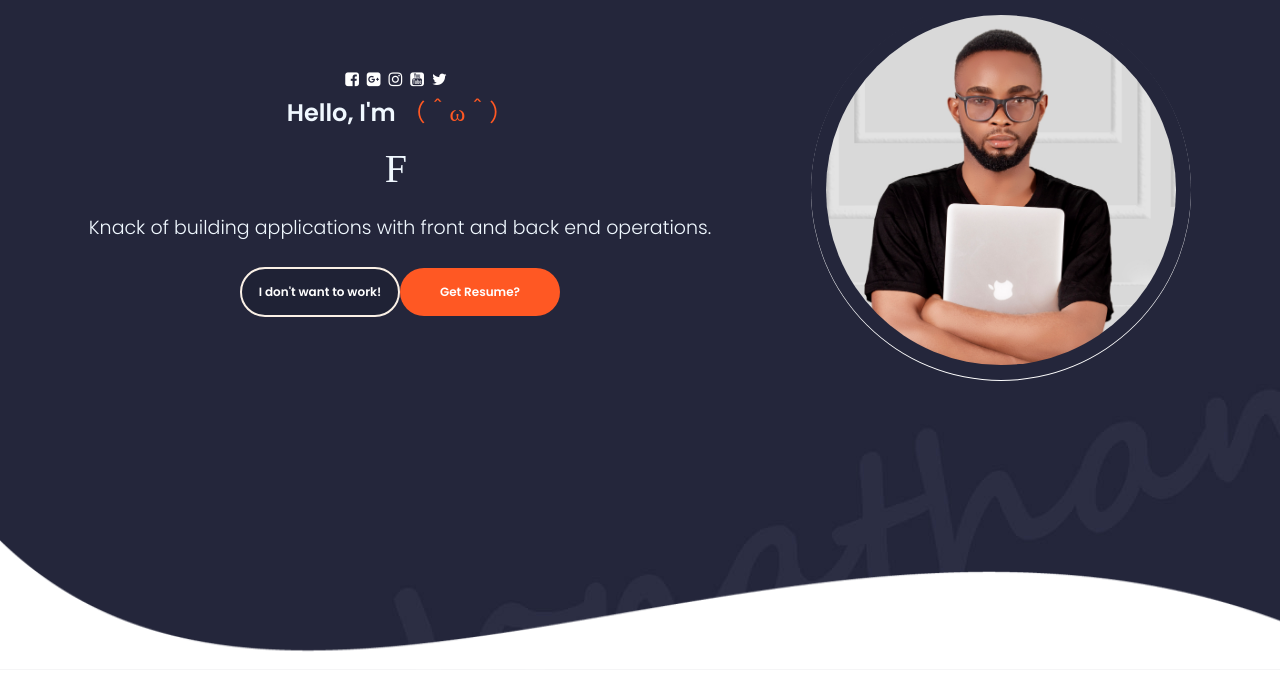
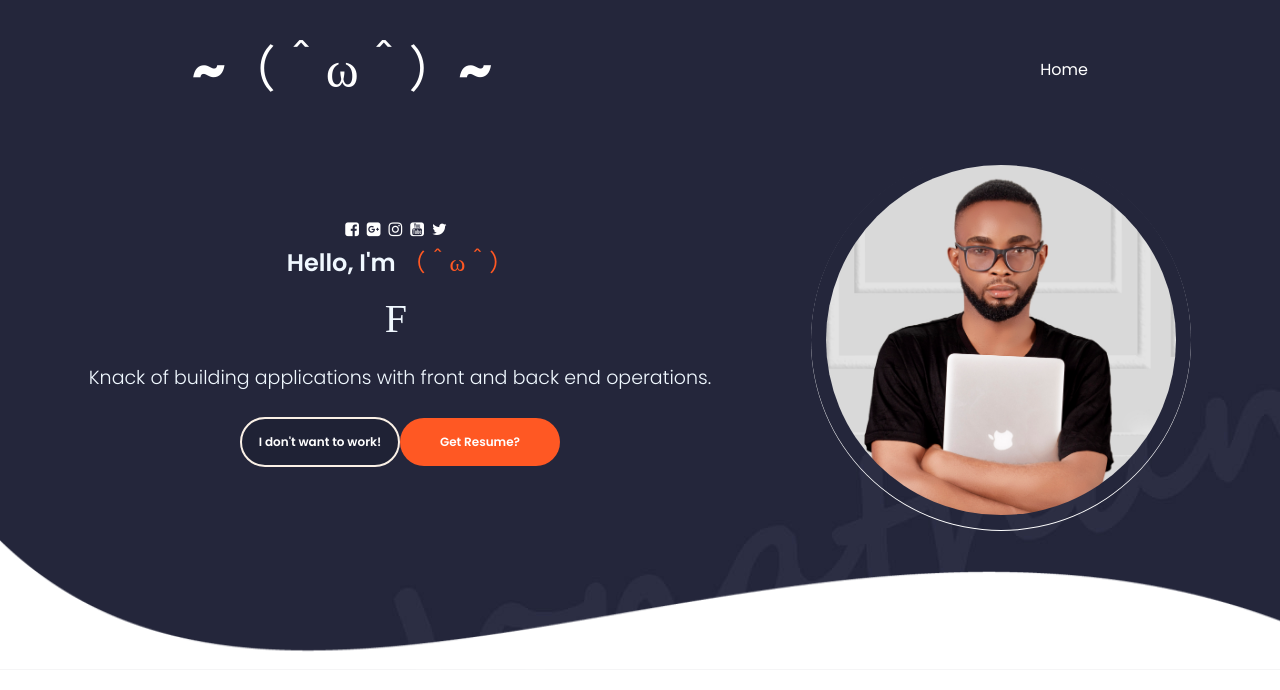
Before and after one commit to Amadeus710/portfolioSample, a React (Create React App) app: page / in a window 1280 px wide. Shown: the top 690 px of the page. Built offline with nearby package versions, Linux system fonts and the light colour scheme; a web font is replaced by a local one.

Commit message:
styling header

```diff
--- a/src/PortfolioContainer/Home/Header/Header.css
+++ b/src/PortfolioContainer/Home/Header/Header.css
@@ -0,0 +1,95 @@
+.header-container {
+    display: flex;
+    justify-content: center;
+    height: 140px;
+    color: var(--white);
+}
+
+.header-parent {
+    display: flex;
+    align-items:  center;
+    justify-content: space-between;
+    height: 100%;
+    width: 70%;
+    color: var(--white);
+}
+
+.header-logo {
+    font-size: 50px;
+    font-family: 'Poppins ExtraBold';
+    color: var(--white);
+}
+
+.header-options {
+    display: flex;
+    align-items: center;
+}
+
+.header-option {
+    font-size: 16px;
+    cursor: pointer;
+    font-weight: 600;
+}
+
+.header-hamburger {
+    display: none;
+    color: var(--white);
+}
+
+.header-option-seperator {
+    margin: 0 50px 0 0;
+    color: var(--white);
+}
+
+.selected-header-option {
+    color: #ff5823;
+}
+
+@media only screen and (max-width: 1110px){
+    .header-parent {
+        width: 80%;
+    }
+}
+@media only screen and (max-width: 970px) {
+    .header-hamburger {
+        display: block;
+    }
+    .header-parent {
+        width: 100%;
+        padding: 0 40px;
+        position: relative;
+    }
+    .header-options {
+        display: flex;
+        flex-direction: column;
+        position: absolute;
+        left: -100%;
+        top: 0px;
+        height: 100vh;
+        width: 100%;
+        justify-content: space-around;
+        background-color: #1f2235;
+        z-index: 1000;
+        opacity: 0.8;
+        transition: all 0.8s ease-out;
+    }
+    .header-option-seperator {
+        margin: 0;
+    }
+    .selected-header-option {
+        color: var(--white);
+    }
+    .header-option {
+        color: var(--white);
+    }
+    .header-hamburger-bars {
+        font-size: 30px;
+        cursor: pointer;
+        margin: 0px 10px;
+        color: var(--white);
+    }
+    .show-hamburger-options {
+        left: 0;
+        opacity: 1;
+    }
+}
--- a/src/PortfolioContainer/Home/Header/Header.js
+++ b/src/PortfolioContainer/Home/Header/Header.js
@@ -17,7 +17,49 @@
         return
     }
     let currentScreenSubscription = ScrollService.currentScreenBroadCaster.subscribe(updateCurrentScreen)
+
+    const getHeaderOptions = () => {
+        return(
+            TOTAL_SCREENS.map((screen, i) => (
+                <div key={screen.screen_name} className={getHeaderOptionsClass(i)} onClick={() => switchScreen(i, screen)}><span>{screen.screen_name}</span></div>
+            ))
+        )
+    }
+    const getHeaderOptionsClass = (index) => {
+        let classes = 'header-options';
+        if (index < TOTAL_SCREENS.length -1)
+        classes += 'header-option-seperator';
+
+        if (selectedScreen === index)
+        classes += 'selected-header-option';
+        return
+    }
+
+    const switchScreen = (index, screen) => {
+        let screenComponent = document.getElementById(screen.screen_name)
+        if (!screenComponent)
+        return;
+
+        screenComponent.scrollIntoView({ behavior: 'smooth'});
+        setSelectedScreen(index);
+        setShowHeaderOptions(false);
+    };
   return (
-    <div>Header</div>
+    <div>
+        <div className='header-container' onClick={() => setShowHeaderOptions(!showHeaderOptions)}>
+
+        <div className='header-parent'>
+            <div className='header-hamburger' onClick={() => setShowHeaderOptions(!showHeaderOptions)}>
+                <FontAwesomeIcon className='header-hamburger-bars' icon={faBars} />
+            </div>
+            <div className='header-logo'>
+                <span>~（＾ω＾）~</span>
+            </div>
+            <div className={(showHeaderOptions) ? 'header-options show-hamburger-options' : 'header-options'}>
+                {getHeaderOptions()}
+            </div>
+        </div>
+        </div>
+    </div>
   )
 }
--- a/src/PortfolioContainer/Home/Home.js
+++ b/src/PortfolioContainer/Home/Home.js
@@ -1,4 +1,5 @@
 import React from 'react'
+import Header from './Header/Header'
 import Profile from './Profile/Profile'
 import Footer from './Footer/Footer'
 import './Home.css'
@@ -6,6 +7,7 @@
 export default function Home() {
   return (
     <div className='home-container'>
+        <Header />
         <Profile />
         <Footer />
     </div>
```
